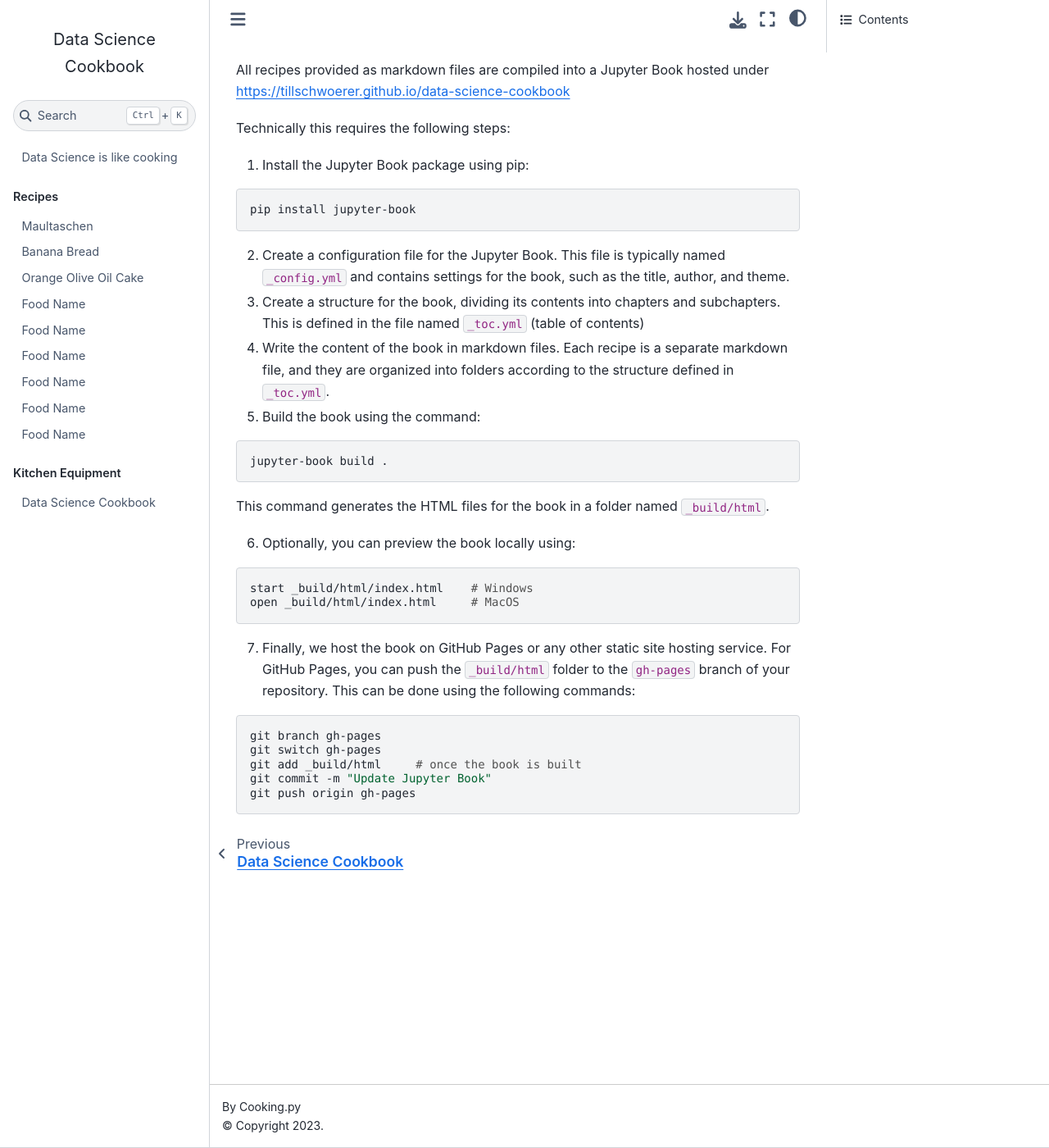
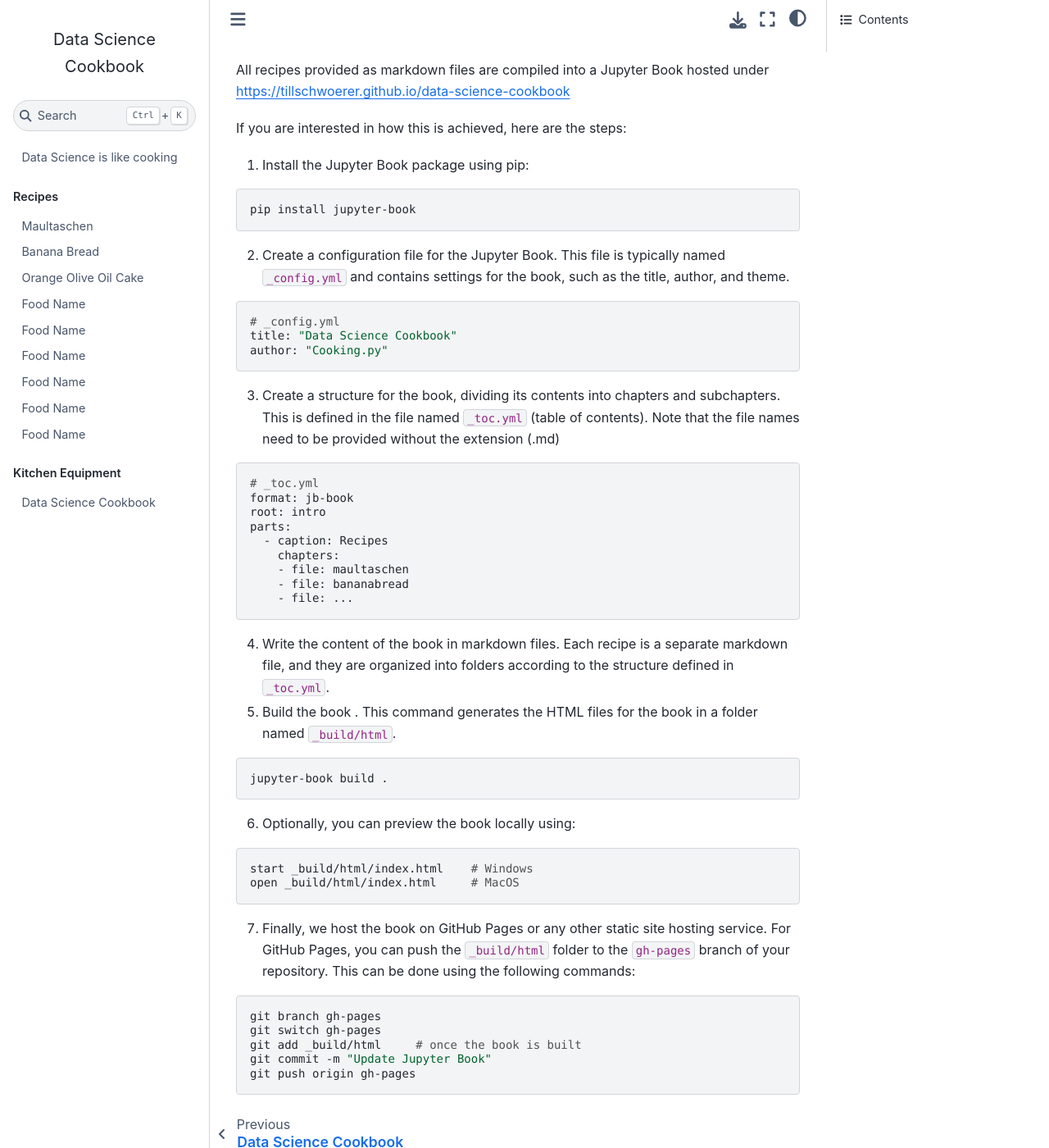
Before and after one commit to tillschwoerer/data-science-cookbook, a Jupyter Book: the page built from jupyter-book.md, in a window 1280 px wide and 1400 px high. Shown: the whole window at 82% size. Built offline with Jupyter Book 1.0.4 settings and Sphinx 7.4.7 and the Sphinx Book theme 1.1.4, drawn with Linux system fonts in a browser that asks for light colours.

Commit message:
Update Jupyter Book

````diff
--- a/jupyter-book.md
+++ b/jupyter-book.md
@@ -1,23 +1,39 @@
 All recipes provided as markdown files are compiled into a Jupyter Book hosted under https://tillschwoerer.github.io/data-science-cookbook
 
-Technically this requires the following steps:
+If you are interested in how this is achieved, here are the steps:
 
 1. Install the Jupyter Book package using pip:
 ```bash
 pip install jupyter-book
 ```
 2. Create a configuration file for the Jupyter Book. This file is typically named `_config.yml` and contains settings for the book, such as the title, author, and theme.
+```bash
+# _config.yml
+title: "Data Science Cookbook"
+author: "Cooking.py"
+```
 
-3. Create a structure for the book, dividing its contents into chapters and subchapters. This is defined in the file named `_toc.yml` (table of contents)
+3. Create a structure for the book, dividing its contents into chapters and subchapters. This is defined in the file named `_toc.yml` (table of contents). Note that the file names need to be provided without the extension (.md)
+```bash
+# _toc.yml
+format: jb-book
+root: intro
+parts:
+  - caption: Recipes
+    chapters:
+    - file: maultaschen
+    - file: bananabread
+    - file: ...
+```
 
 4. Write the content of the book in markdown files. Each recipe is a separate markdown file, and they are organized into folders according to the structure defined in `_toc.yml`.
 
-5. Build the book using the command:
+5. Build the book . This command generates the HTML files for the book in a folder named `_build/html`.
+
 ```bash
 jupyter-book build .
 ```
 
-This command generates the HTML files for the book in a folder named `_build/html`.
 
 6. Optionally, you can preview the book locally using:
 ```bash
````
